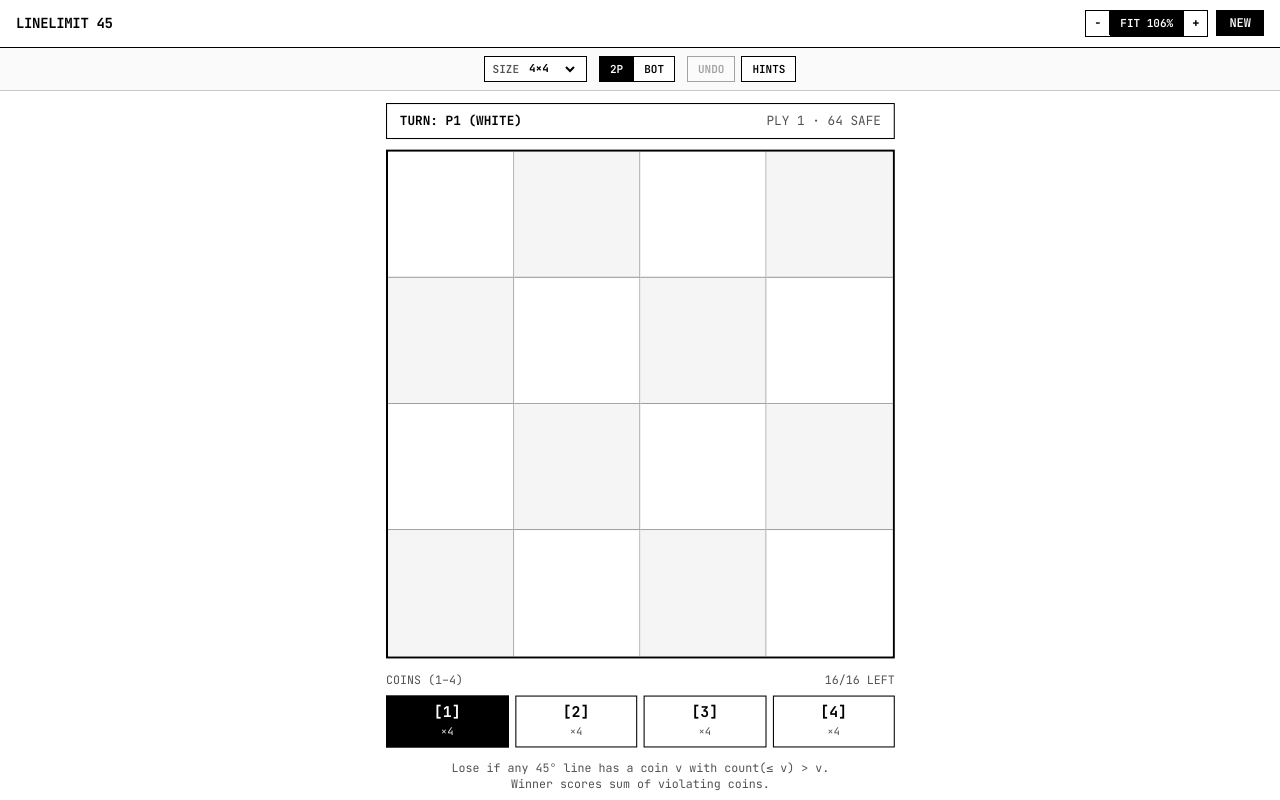
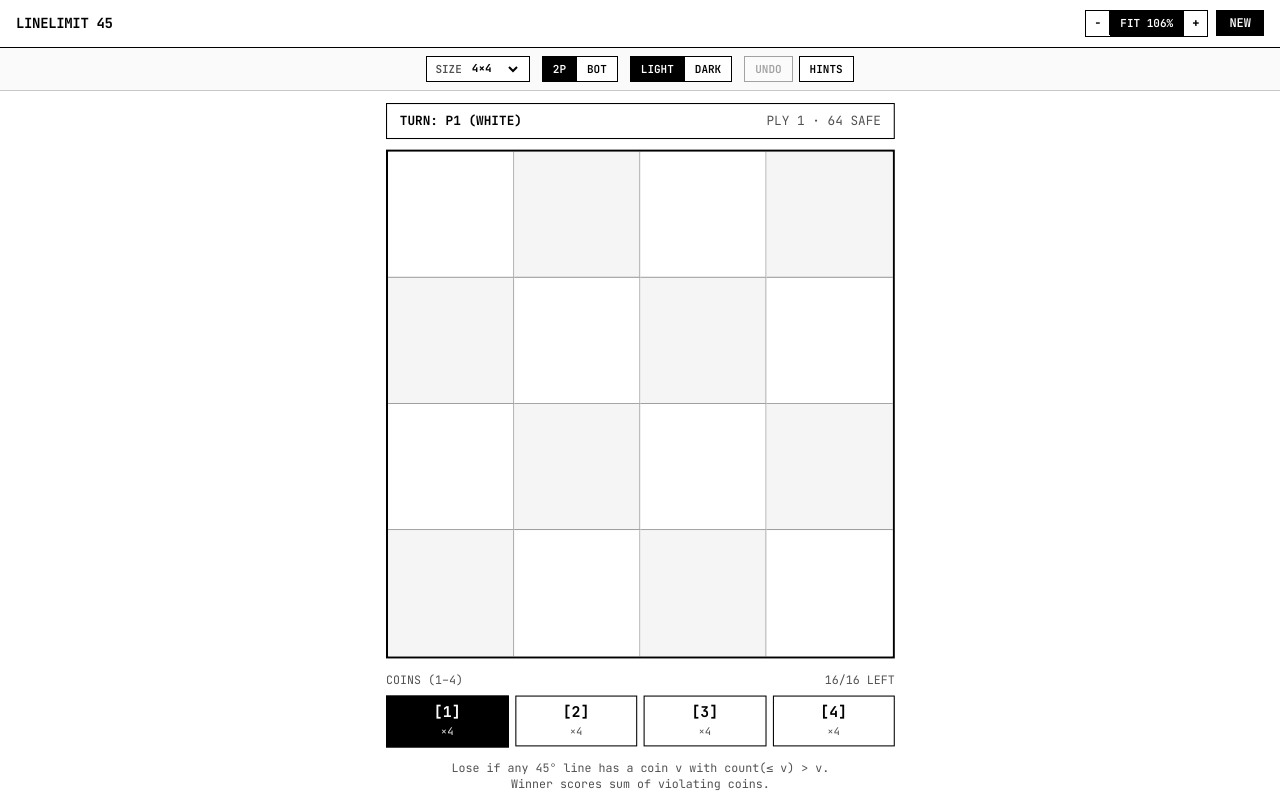
Before and after one commit to NofanTasi/LineLimit-45, a React (Vite) app: page / in a window 1280 px wide. Built offline with nearby package versions, Linux system fonts and the light colour scheme.

Commit message:
feat: add dark mode support
Implement system-wide dark mode styling for the game board, UI components, and coin tray using Tailwind CSS and local state management.

```diff
--- a/index.html
+++ b/index.html
@@ -14,7 +14,7 @@
     <link rel="preconnect" href="https://fonts.gstatic.com" crossorigin />
     <link href="https://fonts.googleapis.com/css2?family=JetBrains+Mono:wght@400;500;600;700&display=swap" rel="stylesheet" />
   </head>
-  <body class="bg-white text-black antialiased selection:bg-black selection:text-white">
+  <body class="bg-white text-black dark:bg-black dark:text-white antialiased selection:bg-black selection:text-white dark:selection:bg-white dark:selection:text-black">
     <div id="root"></div>
     <script type="module" src="/src/main.tsx"></script>
   </body>
--- a/src/App.tsx
+++ b/src/App.tsx
@@ -23,6 +23,7 @@ interface HistorySnapshot {
 const BOARD_SIZES = [4, 5, 6, 7, 8, 9, 10, 11, 12];
 
 export default function App() {
+  const [theme, setTheme] = useState<'light' | 'dark'>('light');
   const [n, setN] = useState<number>(4);
   const [mode, setMode] = useState<'pvp' | 'bot'>('pvp');
   const [board, setBoard] = useState<BoardState>(() => createEmptyBoard(4));
@@ -43,6 +44,10 @@ export default function App() {
   const [stageHeight, setStageHeight] = useState<number>(620);
 
   const baseStageWidth = n <= 6 ? 480 : n <= 9 ? 540 : 620;
+
+  useEffect(() => {
+    document.documentElement.classList.toggle('dark', theme === 'dark');
+  }, [theme]);
 
   const evaluation = useMemo(() => evaluateBoard(board), [board]);
   const remainingCoins = useMemo(() => getRemainingCoins(board), [board]);
@@ -240,21 +245,21 @@ export default function App() {
     p === 1 ? 'P1 (WHITE)' : mode === 'bot' ? 'BOT (BLACK)' : 'P2 (BLACK)';
 
   return (
-    <div className="h-screen w-screen overflow-hidden bg-white text-black font-mono flex flex-col">
+    <div className="h-screen w-screen overflow-hidden bg-white text-black dark:bg-black dark:text-white font-mono flex flex-col">
       {/* Minimal Single-Row Header */}
-      <header className="shrink-0 border-b border-black bg-white px-4 py-2.5 flex items-center justify-between gap-4">
+      <header className="shrink-0 border-b border-black bg-white dark:border-white dark:bg-black px-4 py-2.5 flex items-center justify-between gap-4">
         <span className="text-sm font-bold tracking-tight whitespace-nowrap shrink-0">
           LINELIMIT 45
         </span>
 
         <div className="flex items-center gap-2 shrink-0">
           {/* Zoom Controls */}
-          <div className="flex items-center border border-black">
+          <div className="flex items-center border border-black dark:border-white">
             <button
               type="button"
               onClick={() => stepZoom(-0.1)}
               aria-label="Zoom out"
-              className="px-2 py-1 text-xs font-bold hover:bg-neutral-100 border-r border-black whitespace-nowrap shrink-0"
+              className="px-2 py-1 text-xs font-bold hover:bg-neutral-100 dark:hover:bg-neutral-900 border-r border-black dark:border-white whitespace-nowrap shrink-0"
             >
               -
             </button>
@@ -262,8 +267,10 @@ export default function App() {
               type="button"
               onClick={() => setZoomMode('fit')}
               title="Fit game to screen"
-              className={`px-2.5 py-1 text-[11px] font-semibold tabular-nums whitespace-nowrap shrink-0 border-r border-black ${
-                zoomMode === 'fit' ? 'bg-black text-white' : 'bg-white text-black hover:bg-neutral-100'
+              className={`px-2.5 py-1 text-[11px] font-semibold tabular-nums whitespace-nowrap shrink-0 border-r border-black dark:border-white ${
+                zoomMode === 'fit'
+                  ? 'bg-black text-white dark:bg-white dark:text-black'
+                  : 'bg-white text-black hover:bg-neutral-100 dark:bg-black dark:text-white dark:hover:bg-neutral-900'
               }`}
             >
               FIT {Math.round(effectiveZoom * 100)}%
@@ -272,7 +279,7 @@ export default function App() {
               type="button"
               onClick={() => stepZoom(0.1)}
               aria-label="Zoom in"
-              className="px-2 py-1 text-xs font-bold hover:bg-neutral-100 whitespace-nowrap shrink-0"
+              className="px-2 py-1 text-xs font-bold hover:bg-neutral-100 dark:hover:bg-neutral-900 whitespace-nowrap shrink-0"
             >
               +
             </button>
@@ -281,7 +288,7 @@ export default function App() {
           <button
             type="button"
             onClick={() => startNewGame(n, mode)}
-            className="border border-black bg-black px-3 py-1 text-xs font-semibold text-white hover:bg-neutral-800 whitespace-nowrap shrink-0"
+            className="border border-black bg-black px-3 py-1 text-xs font-semibold text-white hover:bg-neutral-800 dark:border-white dark:bg-white dark:text-black dark:hover:bg-neutral-200 whitespace-nowrap shrink-0"
           >
             NEW
           </button>
@@ -289,31 +296,37 @@ export default function App() {
       </header>
 
       {/* Minimal Controls Strip */}
-      <div className="shrink-0 border-b border-black/20 bg-neutral-50 px-4 py-2 flex flex-wrap items-center justify-center gap-3 text-[11px]">
+      <div className="shrink-0 border-b border-black/20 bg-neutral-50 dark:border-white/25 dark:bg-neutral-950 px-4 py-2 flex flex-wrap items-center justify-center gap-3 text-[11px]">
         {/* Size list selector (4 to 12) */}
-        <label className="flex items-center gap-1.5 border border-black bg-white px-2 py-1">
-          <span className="font-semibold text-neutral-600">SIZE</span>
+        <label className="flex items-center gap-1.5 border border-black bg-white dark:border-white dark:bg-black px-2 py-1">
+          <span className="font-semibold text-neutral-600 dark:text-neutral-400">SIZE</span>
           <select
             aria-label="Board size"
             value={n}
             onChange={(e) => startNewGame(Number(e.target.value), mode)}
-            className="bg-transparent font-bold tabular-nums text-black focus:outline-none cursor-pointer"
+            className="bg-transparent font-bold tabular-nums text-black dark:text-white focus:outline-none cursor-pointer"
           >
             {BOARD_SIZES.map((size) => (
-              <option key={size} value={size}>
+              <option
+                key={size}
+                value={size}
+                className="bg-white text-black dark:bg-black dark:text-white"
+              >
                 {size}×{size}
               </option>
             ))}
           </select>
         </label>
 
-        {/* Mode selector */}
-        <div className="flex items-center border border-black bg-white">
+        {/* Opponent mode selector */}
+        <div className="flex items-center border border-black bg-white dark:border-white dark:bg-black">
           <button
             type="button"
             onClick={() => startNewGame(n, 'pvp')}
-            className={`px-2.5 py-1 font-semibold border-r border-black/30 whitespace-nowrap shrink-0 ${
-              mode === 'pvp' ? 'bg-black text-white' : 'text-black hover:bg-neutral-100'
+            className={`px-2.5 py-1 font-semibold border-r border-black/30 dark:border-white/30 whitespace-nowrap shrink-0 ${
+              mode === 'pvp'
+                ? 'bg-black text-white dark:bg-white dark:text-black'
+                : 'text-black hover:bg-neutral-100 dark:text-white dark:hover:bg-neutral-900'
             }`}
           >
             2P
@@ -322,10 +335,46 @@ export default function App() {
             type="button"
             onClick={() => startNewGame(n, 'bot')}
             className={`px-2.5 py-1 font-semibold whitespace-nowrap shrink-0 ${
-              mode === 'bot' ? 'bg-black text-white' : 'text-black hover:bg-neutral-100'
+              mode === 'bot'
+                ? 'bg-black text-white dark:bg-white dark:text-black'
+                : 'text-black hover:bg-neutral-100 dark:text-white dark:hover:bg-neutral-900'
             }`}
           >
             BOT
+          </button>
+        </div>
+
+        {/* Light (black on white) / Dark (white on black) mode selector */}
+        <div
+          role="group"
+          aria-label="Display theme"
+          className="flex items-center border border-black bg-white dark:border-white dark:bg-black"
+        >
+          <button
+            type="button"
+            title="Light mode (black on white)"
+            aria-pressed={theme === 'light'}
+            onClick={() => setTheme('light')}
+            className={`px-2.5 py-1 font-semibold border-r border-black/30 dark:border-white/30 whitespace-nowrap shrink-0 ${
+              theme === 'light'
+                ? 'bg-black text-white dark:bg-white dark:text-black'
+                : 'text-black hover:bg-neutral-100 dark:text-white dark:hover:bg-neutral-900'
+            }`}
+          >
+            LIGHT
+          </button>
+          <button
+            type="button"
+            title="Dark mode (white on black)"
+            aria-pressed={theme === 'dark'}
+            onClick={() => setTheme('dark')}
+            className={`px-2.5 py-1 font-semibold whitespace-nowrap shrink-0 ${
+              theme === 'dark'
+                ? 'bg-black text-white dark:bg-white dark:text-black'
+                : 'text-black hover:bg-neutral-100 dark:text-white dark:hover:bg-neutral-900'
+            }`}
+          >
+            DARK
           </button>
         </div>
 
@@ -335,7 +384,7 @@ export default function App() {
             type="button"
             onClick={handleUndo}
             disabled={history.length === 0 || isBotThinking}
-            className="border border-black bg-white px-2.5 py-1 font-semibold hover:bg-neutral-100 disabled:opacity-35 disabled:cursor-not-allowed whitespace-nowrap shrink-0"
+            className="border border-black bg-white text-black px-2.5 py-1 font-semibold hover:bg-neutral-100 dark:border-white dark:bg-black dark:text-white dark:hover:bg-neutral-900 disabled:opacity-35 disabled:cursor-not-allowed whitespace-nowrap shrink-0"
           >
             UNDO
           </button>
@@ -343,8 +392,10 @@ export default function App() {
             type="button"
             onClick={() => setShowSafetyHints((s) => !s)}
             aria-pressed={showSafetyHints}
-            className={`border border-black px-2.5 py-1 font-semibold whitespace-nowrap shrink-0 ${
-              showSafetyHints ? 'bg-black text-white' : 'bg-white text-black hover:bg-neutral-100'
+            className={`border border-black dark:border-white px-2.5 py-1 font-semibold whitespace-nowrap shrink-0 ${
+              showSafetyHints
+                ? 'bg-black text-white dark:bg-white dark:text-black'
+                : 'bg-white text-black hover:bg-neutral-100 dark:bg-black dark:text-white dark:hover:bg-neutral-900'
             }`}
           >
             HINTS
@@ -374,7 +425,7 @@ export default function App() {
             className="flex flex-col"
           >
             {/* Status Line */}
-            <div className="mb-2.5 flex items-center justify-between gap-2 border border-black px-3 py-2 text-xs">
+            <div className="mb-2.5 flex items-center justify-between gap-2 border border-black dark:border-white px-3 py-2 text-xs">
               {evaluation.isGameOver && winner !== null && loser !== null ? (
                 <>
                   <span className="font-bold">
@@ -384,7 +435,7 @@ export default function App() {
                   <button
                     type="button"
                     onClick={() => startNewGame(n, mode)}
-                    className="border border-black bg-black px-2.5 py-0.5 text-[11px] font-bold text-white hover:bg-neutral-800 whitespace-nowrap shrink-0"
+                    className="border border-black bg-black px-2.5 py-0.5 text-[11px] font-bold text-white hover:bg-neutral-800 dark:border-white dark:bg-white dark:text-black dark:hover:bg-neutral-200 whitespace-nowrap shrink-0"
                   >
                     AGAIN
                   </button>
@@ -395,7 +446,7 @@ export default function App() {
                   <button
                     type="button"
                     onClick={() => startNewGame(n, mode)}
-                    className="border border-black bg-black px-2.5 py-0.5 text-[11px] font-bold text-white whitespace-nowrap shrink-0"
+                    className="border border-black bg-black px-2.5 py-0.5 text-[11px] font-bold text-white dark:border-white dark:bg-white dark:text-black whitespace-nowrap shrink-0"
                   >
                     AGAIN
                   </button>
@@ -405,7 +456,7 @@ export default function App() {
                   <span className="font-bold">
                     {isBotThinking ? 'BOT THINKING…' : `TURN: ${playerText(currentPlayer)}`}
                   </span>
-                  <span className="text-neutral-600 tabular-nums">
+                  <span className="text-neutral-600 dark:text-neutral-400 tabular-nums">
                     PLY {moves.length + 1} · {safeMoves.length} SAFE
                   </span>
                 </>
@@ -440,11 +491,11 @@ export default function App() {
 
             {/* Violation Proof or Two-Line Rule */}
             {evaluation.isGameOver ? (
-              <div className="mt-3 border border-black bg-neutral-100 px-3 py-2 text-[11px] space-y-1">
+              <div className="mt-3 border border-black bg-neutral-100 dark:border-white dark:bg-neutral-950 px-3 py-2 text-[11px] space-y-1">
                 {evaluation.violatingCoins.map((vc) => (
                   <div key={`${vc.r},${vc.c}`} className="flex justify-between gap-2 tabular-nums">
                     <span className="font-bold">COIN [{vc.value}]</span>
-                    <span className="text-neutral-700">
+                    <span className="text-neutral-700 dark:text-neutral-300">
                       {vc.lines
                         .map((l) => `${l.lineLabel}: ${l.countLeq} ≤ ${vc.value}`)
                         .join(' · ')}
@@ -453,7 +504,7 @@ export default function App() {
                 ))}
               </div>
             ) : (
-              <p className="mt-3 text-[11px] leading-snug text-neutral-600 text-center">
+              <p className="mt-3 text-[11px] leading-snug text-neutral-600 dark:text-neutral-400 text-center">
                 Lose if any 45° line has a coin v with count(≤ v) &gt; v.
                 <br />
                 Winner scores sum of violating coins.
--- a/src/components/CoinTray.tsx
+++ b/src/components/CoinTray.tsx
@@ -16,22 +16,24 @@ export const CoinTray: React.FC<CoinTrayProps> = ({
   onSelectCoin,
 }) => {
   const values = Array.from({ length: n }, (_, i) => i + 1);
-  const cols = Math.min(n, 6);
+  const rows: number[][] =
+    n <= 6 ? [values] : [values.slice(0, Math.floor(n / 2)), values.slice(Math.floor(n / 2))];
+  const maxCols = Math.max(...rows.map((r) => r.length));
+  const buttonWidth = `calc((100% - ${(maxCols - 1) * 6}px) / ${maxCols})`;
 
   return (
     <div className="w-full mt-3 font-mono">
-      <div className="flex items-center justify-between mb-1.5 text-[11px] text-neutral-600">
+      <div className="flex items-center justify-between mb-1.5 text-[11px] text-neutral-600 dark:text-neutral-400">
         <span>COINS (1–{n})</span>
         <span className="tabular-nums">
           {Object.values(remainingCoins).reduce((a, b) => a + b, 0)}/{n * n} LEFT
         </span>
       </div>
 
-      <div
-        className="grid gap-1.5"
-        style={{ gridTemplateColumns: `repeat(${cols}, minmax(0, 1fr))` }}
-      >
-        {values.map((val) => {
+      <div className="flex flex-col items-center gap-[6px]">
+        {rows.map((rowValues, rowIdx) => (
+          <div key={rowIdx} className="flex w-full items-center justify-center gap-[6px]">
+            {rowValues.map((val) => {
               const count = remainingCoins[val] ?? 0;
               const isSelected = selectedCoin === val && count > 0;
               const isEmpty = count === 0;
@@ -43,18 +45,21 @@ export const CoinTray: React.FC<CoinTrayProps> = ({
                   disabled={disabled || isEmpty}
                   onClick={() => onSelectCoin(val)}
                   aria-pressed={isSelected}
-              className={`flex flex-col items-center justify-center border py-1.5 px-1 transition-colors min-h-[48px] focus-visible:outline-2 focus-visible:outline-offset-2 focus-visible:outline-black ${
+                  style={{ width: buttonWidth }}
+                  className={`flex flex-col items-center justify-center border py-1.5 px-1 transition-colors min-h-[48px] shrink-0 focus-visible:outline-2 focus-visible:outline-offset-2 focus-visible:outline-black dark:focus-visible:outline-white ${
                     isEmpty
-                  ? 'border-neutral-300 bg-neutral-100 text-neutral-400 cursor-not-allowed'
+                      ? 'border-neutral-300 bg-neutral-100 text-neutral-400 dark:border-neutral-700 dark:bg-neutral-950 dark:text-neutral-600 cursor-not-allowed'
                       : isSelected
-                    ? 'border-2 border-black bg-black text-white cursor-pointer'
-                    : 'border-black bg-white text-black hover:bg-neutral-100 cursor-pointer'
+                        ? 'border-2 border-black bg-black text-white dark:border-white dark:bg-white dark:text-black cursor-pointer'
+                        : 'border-black bg-white text-black hover:bg-neutral-100 dark:border-white dark:bg-black dark:text-white dark:hover:bg-neutral-900 cursor-pointer'
                   }`}
                 >
                   <span className="text-sm font-bold tabular-nums leading-none">[{val}]</span>
                   <span
                     className={`mt-1 text-[10px] tabular-nums whitespace-nowrap ${
-                  isSelected ? 'text-neutral-200' : 'text-neutral-600'
+                      isSelected
+                        ? 'text-neutral-200 dark:text-neutral-700'
+                        : 'text-neutral-600 dark:text-neutral-400'
                     }`}
                   >
                     ×{count}
@@ -63,6 +68,8 @@ export const CoinTray: React.FC<CoinTrayProps> = ({
               );
             })}
           </div>
+        ))}
+      </div>
     </div>
   );
 };
```
Also changed, not shown: src/components/GameBoard.tsx (+18 -10 lines), src/index.css (+7 -0 lines). Lines whose indentation alone changed are shown as unchanged.
